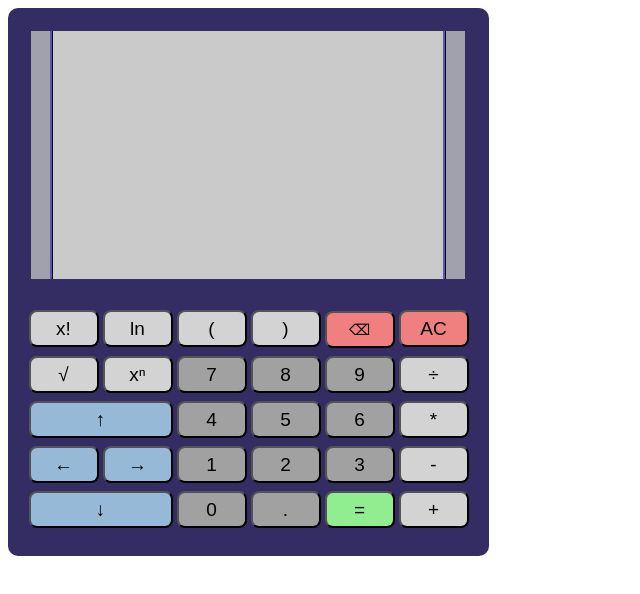
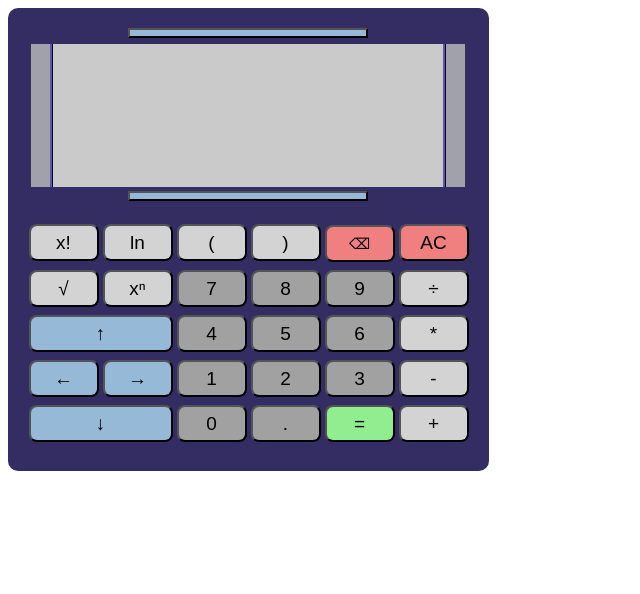
Before and after one commit to BradenLWeber/calculator, a React (Create React App) app: page / in a window 1280 px wide. Shown: the top 594 px of the page, without its empty margins (0-640 px from the left). Built offline with nearby package versions, Linux system fonts and the light colour scheme.

Commit message:
Making buttons to adjust number of rows on screen

```diff
--- a/src/components/Calculator.jsx
+++ b/src/components/Calculator.jsx
@@ -13,7 +13,7 @@ class Calculator extends Component {
     edgeTop: 0,
     edgeBottom: 0,
     currentLine: 0,
-    rowsOnScreen: 7,
+    rowsOnScreen: 4,
     displayedLines: [''],
     buttons: [
       // delete
@@ -466,7 +466,15 @@ class Calculator extends Component {
 
   getHeight = () => {
     return {
-      height: (this.state.rowsOnScreen * 35 + 3) + 300 + 'px'
+      height: (this.state.rowsOnScreen * 35 + 3) + 320 + 'px'
+    }
+  }
+
+  editNumberOfRows = (action) => {
+    if (action === 'add' && this.state.rowsOnScreen < 10) {
+      this.setState({ rowsOnScreen : this.state.rowsOnScreen + 1});
+    } else if (action === 'delete' && this.state.rowsOnScreen > 1) {
+      this.setState({rowsOnScreen : this.state.rowsOnScreen - 1});
     }
   }
 
@@ -488,6 +496,7 @@ class Calculator extends Component {
         onClick={this.clickScreen}
       >
         <br />
+        <button className='add-row-button' onClick={() => this.editNumberOfRows('add')} />
         <CalcScreen
           lines={this.state.displayedLines}
           edgeRight={this.state.edgeRight}
@@ -497,7 +506,9 @@ class Calculator extends Component {
           currentLine={this.state.currentLine}
           rowsOnScreen={this.state.rowsOnScreen}
         />
-        <div style={{ height: '27px' }} />
+        <div style={{ height: '2px' }} />
+        <button className='delete-row-button' onClick={() => this.editNumberOfRows('delete')} />
+        <div style={{ height: '13px' }} />
         <CalcButtons
           buttons={this.state.buttons}
           click={this.onClick}
--- a/src/components/calcScreen.jsx
+++ b/src/components/calcScreen.jsx
@@ -22,7 +22,7 @@ const CalcScreen = (props) => {
   function putCursor() {
     const leftPos = 66.5 + 16.5 * (22 - edgeRight + cursorPos);
     const animate = currentLine === 0 ? 'blinker 1s step-start infinite' : 'none';
-    const topPos = 32.5 + 34.5 * (props.rowsOnScreen - 1);
+    const topPos = 45.5 + 34.5 * (props.rowsOnScreen - 1);
     return {
       left: leftPos + 'px',
       animation: animate,
--- a/src/styles/buttons.css
+++ b/src/styles/buttons.css
@@ -172,3 +172,29 @@
   background-color: #adadad;
   border-radius: 10px;
 }
+
+.add-row-button {
+  background-color: rgb(151, 185, 216);
+  color: blue;
+  width: 240px;
+  height: 10px;
+  position: relative;
+  margin: 0px;
+  left: 120px;
+  -ms-transform: translateY(-50%);
+  transform: translateY(-50%);
+  font-size: 5px;
+}
+
+.delete-row-button {
+  background-color: rgb(151, 185, 216);
+  color: blue;
+  width: 240px;
+  height: 10px;
+  position: relative;
+  left: 120px;
+  margin: 0px;
+  -ms-transform: translateY(-50%);
+  transform: translateY(-50%);
+  font-size: 5px;
+}
--- a/src/styles/calcDisplay.css
+++ b/src/styles/calcDisplay.css
@@ -2,7 +2,7 @@
   width: 434px;
   height: 140px;
   margin-left: 23px;
-  margin-top: 5px;
+  margin-top: 0px;
   font-family: 'Consolas';
 }
 
```
Also changed, not shown: 1 other file (tests, documents, lock files or other folders).
